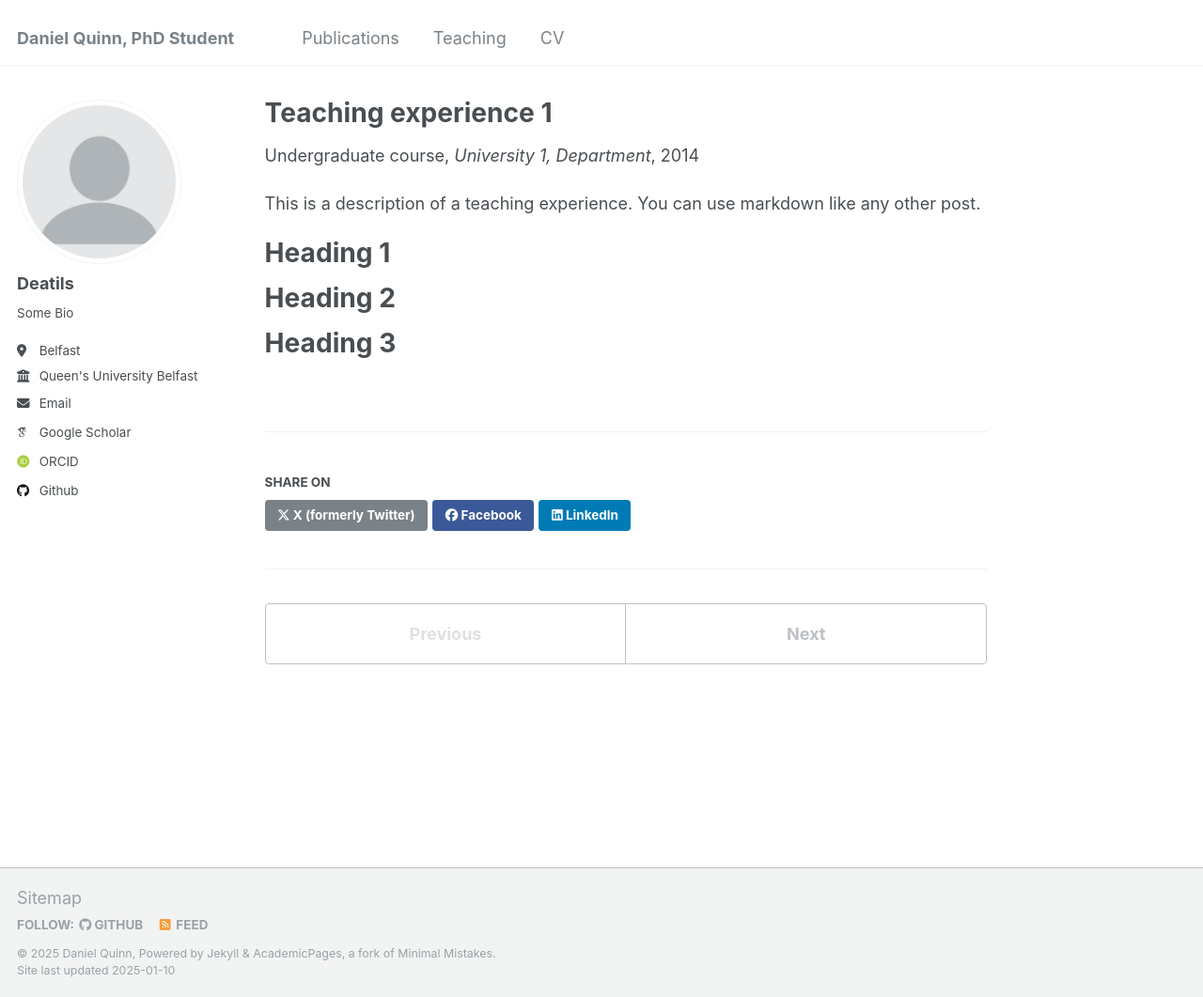
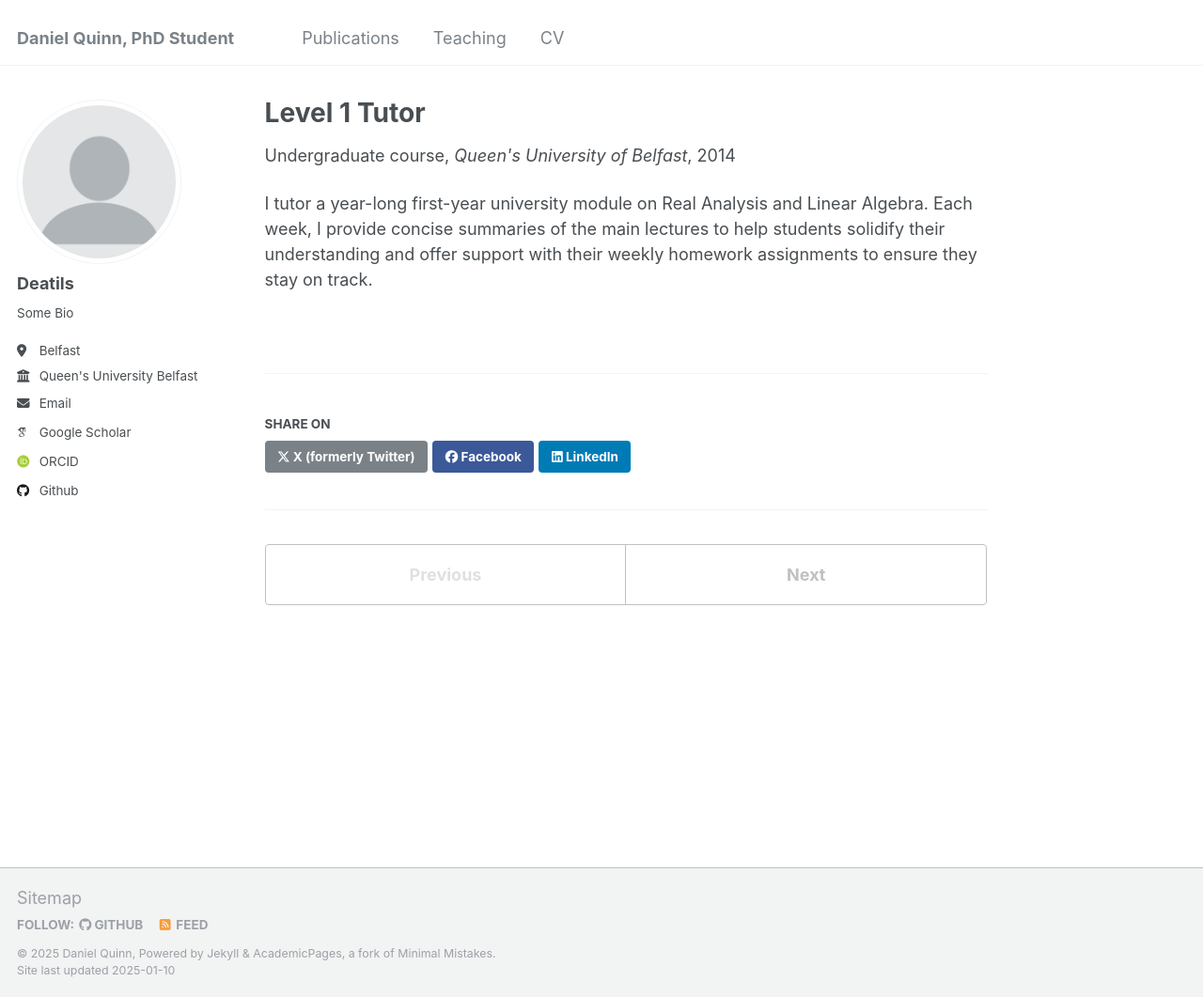
Before and after one commit to DanielQuinn53/DanielQuinn53.github.io, a Jekyll site: the page built from _teaching/2014-spring-teaching-1.md, in a window 1280 px wide and 1061 px high. Shown: the whole window at 94% size. Built offline with Jekyll 4.4.1, drawn with Linux system fonts in a browser that asks for light colours; some web fonts are replaced.

Commit message:
Update 2014-spring-teaching-1.md

```diff
--- a/_teaching/2014-spring-teaching-1.md
+++ b/_teaching/2014-spring-teaching-1.md
@@ -1,20 +1,11 @@
 ---
-title: "Teaching experience 1"
+title: "Level 1 Tutor"
 collection: teaching
 type: "Undergraduate course"
 permalink: /teaching/2014-spring-teaching-1
-venue: "University 1, Department"
+venue: "Queen's University of Belfast"
 date: 2014-01-01
-location: "City, Country"
+location: "Belfast, Northern Ireland"
 ---
 
-This is a description of a teaching experience. You can use markdown like any other post.
-
-Heading 1
-======
-
-Heading 2
-======
-
-Heading 3
-======
+I tutor a year-long first-year university module on Real Analysis and Linear Algebra. Each week, I provide concise summaries of the main lectures to help students solidify their understanding and offer support with their weekly homework assignments to ensure they stay on track.
```
